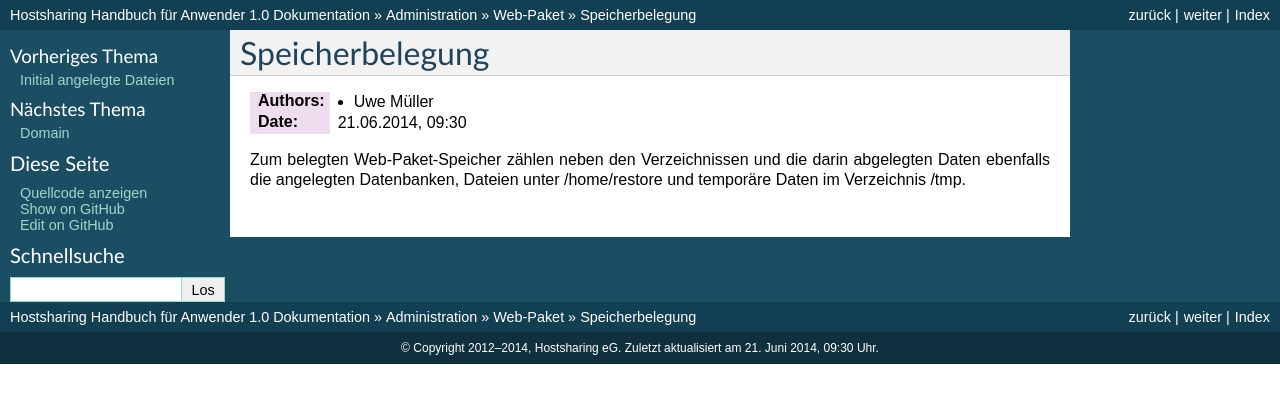
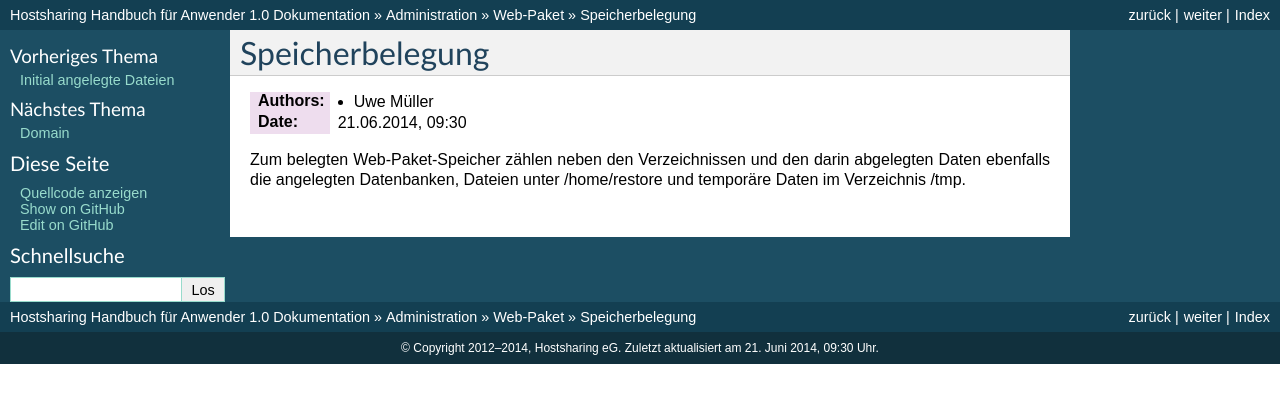
Before and after one commit to hostsharing/hs.docs.users, a Sphinx documentation site: the page built from source/administration/webpaket/speicherbelegung.rst, in a window 1280 px wide. Shown: the top 403 px of the page. Built offline with Sphinx 7.4.7, drawn with Linux system fonts in a browser that asks for light colours; pages that are not in the unit, such as notebooks, are missing from menus.

Commit message:
fixed typo and link added

```diff
--- a/source/administration/webpaket/speicherbelegung.rst
+++ b/source/administration/webpaket/speicherbelegung.rst
@@ -10,5 +10,5 @@
 
 :Date: |date|, |time|
 
-Zum belegten Web-Paket-Speicher zählen neben den Verzeichnissen und die darin abgelegten Daten ebenfalls die angelegten :doc:`Datenbanken</datenbank/index>`, Dateien unter /home/restore und temporäre
+Zum belegten Web-Paket-Speicher zählen neben den Verzeichnissen und den darin abgelegten Daten ebenfalls die angelegten :doc:`Datenbanken</datenbanken/index>`, Dateien unter /home/restore und temporäre
 Daten im Verzeichnis /tmp.
```
